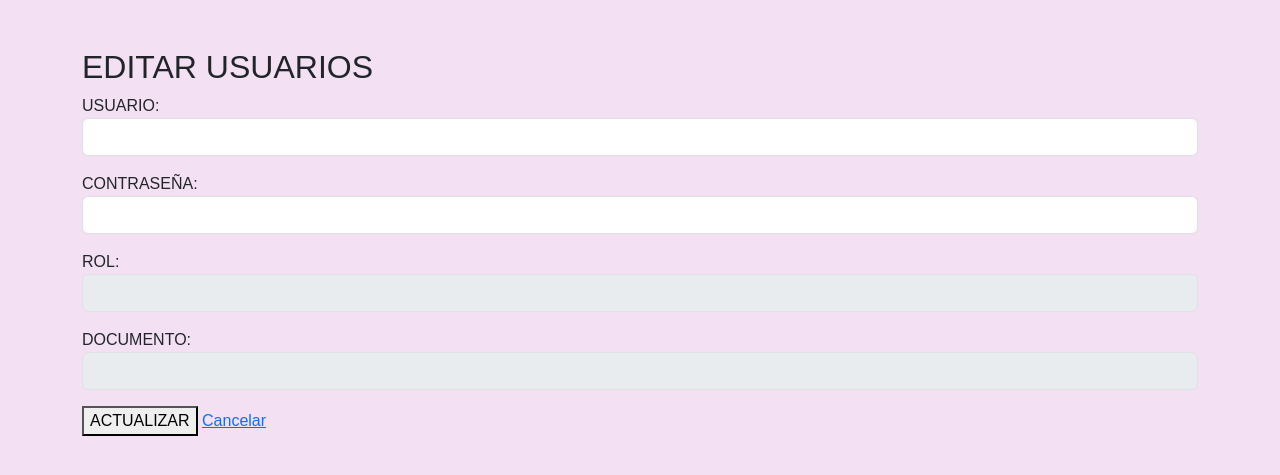
After one commit to cifuentes09032026/GestorUsuariosLeidyC, a Flask app: template templates/editarusuario.html in a window 1280 px wide. The commit adds this page. Shown: the top 475 px of the page. Run offline with Flask 3, Linux system fonts and the light colour scheme; the template is opened without the code that fills it, so the values that code supplies are empty.

Commit message:
actualizar usuarios

```diff
--- /dev/null
+++ b/templates/editarusuario.html
@@ -0,0 +1,40 @@
+<!DOCTYPE html>
+<html>
+    <head>
+        <title>Registro</title>
+        <meta charset="UTF-8">
+        <!-- Bootstrap -->
+        <link rel="stylesheet">
+         <link href="https://cdn.jsdelivr.net/npm/bootstrap@5.3.8/dist/css/bootstrap.min.css" rel="stylesheet">
+         <script src="https://cdn.jsdelivr.net/npm/bootstrap@5.3.8/dist/js/bootstrap.bundle.min.js"></script>
+                <!-- llamar al estilo de la pagina-->
+         <link rel="stylesheet" href="{{ url_for('static', filename='style.css')}}">
+    </head>
+
+    <body class="container mt-5">
+        <h2>EDITAR USUARIOS</h2>
+    <form method="POST"action="{{ url_for('actualizar_usuarios')}}">
+     <input type="hidden" name="id" value="{{usu[0]}}">
+     <div class="mb-3">
+      <label>USUARIO:</label>
+      <input type="text" name="txtusuario" class="form-control" value="{{usu[1]}}">
+     </div>
+      <div class="mb-3">
+      <label>CONTRASEÑA:</label>
+      <input type="password" name="txtpassword" class="form-control" value="{{usu[2]}}">
+     </div>
+      <div class="mb-3">
+      <label>ROL:</label>
+      <input type="text" name="txtrol" class="form-control" value="{{usu[3]}}" disabled>
+     </div>
+       <div class="mb-3">
+      <label>DOCUMENTO:</label>
+      <input type="text" name="txtdocumento" class="form-control" value="{{usu[4]}}" disabled>
+     </div>
+     <button class="btn-primary">ACTUALIZAR</button>
+     <a href="{{url_for('inicio')}}" class="btn-danger">Cancelar</a>
+    </form>
+
+   </body>
+
+</html>
--- a/templates/index.html
+++ b/templates/index.html
@@ -52,7 +52,7 @@
                           <td>{{ u[2]}}</td>
                           <td>{{ u[3]}}</td>
                            <td>
-                           <a href=""class="btn btn-warning btn-sm">Editar</a>
+                           <a href="{{ url_for('editarusu', id=u[0]) }}"class="btn btn-warning btn-sm">Editar</a>
 
                            <a href="{{ url_for('eliminarusu', id=u[0]) }}"class="btn btn-danger btn-sm"
                            onclick="return confirm('¿Seguro que desea eliminar el usuario?')">Eliminar </a>
```
Also changed, not shown: apps.py (+43 -0 lines).
